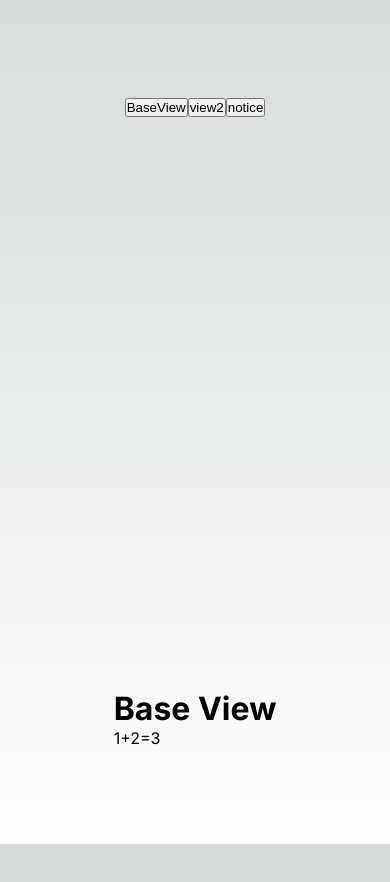
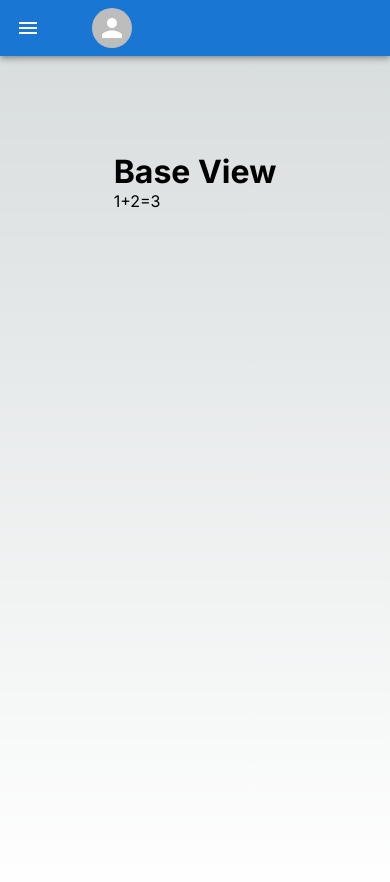
Before and after one commit to Mar-3/Codecamp2024, a Next.js app: page / in a window 390 px wide. Shown: the top 882 px of the page. Before the commit the page ends 844 px from the top, so only its background shows below. Built offline with nearby package versions, Linux system fonts and the light colour scheme.

Commit message:
Added responsive navbar and mui-icons

```diff
--- a/package.json
+++ b/package.json
@@ -11,6 +11,7 @@
   "dependencies": {
     "@emotion/react": "^11.11.3",
     "@emotion/styled": "^11.11.0",
+    "@mui/icons-material": "^5.15.4",
     "@mui/material": "^5.15.4",
     "next": "14.0.4",
     "react": "^18",
--- a/src/app/page.js
+++ b/src/app/page.js
@@ -4,21 +4,21 @@
 import { BaseView } from './Views/BaseView/BaseView';
 import { View2 } from './Views/View2/BaseView';
 import { Notice } from './Views/Notice/Notice';
+import { Navbar } from './ui/Navbar';
 
 export default function App() {
   const [view, setView] = useState("base");
+  console.log(view);
   return (
+    <>
+    <Navbar changeState={setView}></Navbar>
     <main className={styles.main}>
-      <div>
-        <button onClick={() => {setView("base")}}>BaseView</button>
-        <button onClick={() => {setView("view2")}}>view2</button>
-        <button onClick={() => {setView("notice")}}>notice</button>
-      </div>
-      <div>
-        {view === "base" && <BaseView/>}
-        {view === "view2" && <View2/>}
-        {view === "notice" && <Notice/>}
-      </div>
-    </main>
+        <div id="content">
+          {view === "base" && <BaseView/>}
+          {view === "view2" && <View2/>}
+          {view === "notice" && <Notice/>}
+        </div>
+      </main>
+    </>
   )
 }
--- /dev/null
+++ b/src/app/ui/Navbar.jsx
@@ -0,0 +1,147 @@
+'use client'
+import { AppBar, Toolbar, IconButton, Typography, Box, Menu, MenuItem, Tooltip, Avatar, Button} from "@mui/material";
+import MenuIcon from "@mui/icons-material/Menu"
+import * as React from "react";
+
+
+// Add view name here to add link to app bar.
+const pages = ['base', 'view2','notice'];
+
+
+const settings = ['Profile', 'Account', 'Dashboard', 'Logout'];
+
+export const Navbar = ({changeState}) => {
+
+
+  const [anchorElNav, setAnchorElNav] = React.useState(null);
+  const [anchorElUser, setAnchorElUser] = React.useState(null);
+
+  const handleOpenNavMenu = (event) => {
+    setAnchorElNav(event.currentTarget);
+  };
+  const handleOpenUserMenu = (event) => {
+    setAnchorElUser(event.currentTarget);
+  };
+
+  const handleCloseNavMenu = () => {
+    setAnchorElNav(null);
+  };
+
+  const handleCloseUserMenu = () => {
+    setAnchorElUser(null);
+  };
+  console.log(Boolean(anchorElNav));
+
+  return (
+    <Box sx={{ flexGrow: 1 }}>
+      <AppBar position="static">
+        <Toolbar>
+          <Box
+          display={{ xs:"flex", md:"none"}}
+          onClick={handleOpenNavMenu}
+          >
+          <IconButton
+            size="large"
+            edge="start"
+            color="inherit"
+            aria-label="open drawer"
+            sx={{ mr: 5 }}
+
+          >
+            <MenuIcon/>
+          </IconButton>
+          </Box>
+          <Menu
+              id="menu-appbar"
+              anchorEl={anchorElNav}
+              anchorOrigin={{
+                vertical: 'bottom',
+                horizontal: 'right',
+              }}
+              keepMounted
+              transformOrigin={{
+                vertical: 'bottom',
+                horizontal: 'right',
+              }}
+              open={Boolean(anchorElNav)}
+              onClose={handleCloseNavMenu}
+              sx={{
+                display: { xs: 'block', md: 'none' },
+              }}
+            >
+              <Typography>asd</Typography>
+              <Typography>asd</Typography>
+              <Typography>asd</Typography>
+              <Typography>asd</Typography>
+              <Typography>asd</Typography>
+              {pages.map((page) => (
+                <MenuItem key={page} onClick={handleCloseNavMenu}>
+                  <Typography textAlign="center">{page}</Typography>
+                </MenuItem>
+              ))}
+            </Menu>
+
+          <Typography
+            variant="h6"
+            noWrap
+            component="div"
+          sx={{mr:5, display: { xs: 'none', sm: 'block' } }}
+          >
+            Skinnarila Notification Board
+          </Typography>
+
+          <Box sx={{ flexGrow: 1, display: { xs: 'none', md: 'flex' } }}>
+            {pages.map((page) => (
+              <Button
+                key={page}
+                onClick={() => {
+                  changeState(page);
+                  handleCloseNavMenu();
+                }}
+                sx={{ my: 2, color: 'white', display: 'block' }}
+              >
+                {page}
+              </Button>
+            ))}
+          </Box>
+
+            <Box sx={{ flexGrow: 0 }}>
+            <Tooltip title="Open settings">
+              <IconButton onClick={handleOpenUserMenu} sx={{ p: 0 }}>
+                <Avatar alt="ASD"/>
+              </IconButton>
+            </Tooltip>
+
+            <Menu
+              sx={{ mt: '45px' }}
+              id="menu-appbar"
+              anchorEl={anchorElUser}
+              anchorOrigin={{
+                vertical: 'top',
+                horizontal: 'right',
+              }}
+              keepMounted
+              transformOrigin={{
+                vertical: 'top',
+                horizontal: 'right',
+              }}
+              open={Boolean(anchorElUser)}
+              onClose={handleCloseUserMenu}
+            >
+
+              {settings.map((setting) => (
+                <MenuItem key={setting} onClick={handleCloseUserMenu}>
+                  <Typography textAlign="center">{setting}</Typography>
+                </MenuItem>
+              ))}
+            </Menu>
+
+          </Box>
+
+
+        </Toolbar>
+      </AppBar>
+    </Box>
+
+  )
+}
```
Also changed, not shown: 1 other file (tests, documents, lock files or other folders).
